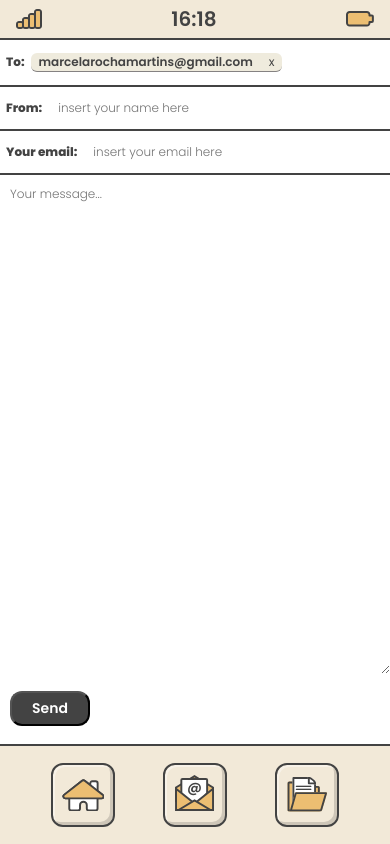
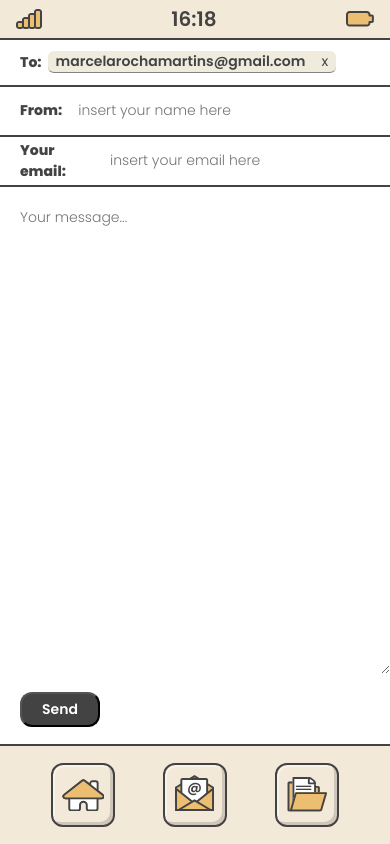
Before and after one commit to Marcela-Rocha-Martins/portfolio, a React (Create React App) app: page / in a window 390 px wide. Both pictures are taken after a click on the button 195 px from the left and 795 px from the top of the page. Built offline with nearby package versions, Linux system fonts and the light colour scheme; a web font is replaced by a local one.

Commit message:
fixing fontsize issues to mobile version

```diff
--- a/src/mobile/pages/styles/Contact-Mobile.css
+++ b/src/mobile/pages/styles/Contact-Mobile.css
@@ -13,7 +13,7 @@
   margin: 0;
   color: #434343;
   font-family: Poppins;
-  font-size: 12px;
+  font-size: 14px;
   font-style: normal;
   line-height: normal;
   display: flex;
@@ -22,7 +22,7 @@
   height: 50px;
   width: 100%;
   border-bottom: 2px solid #434343;
-  padding-left: 6px;
+  padding-left: 20px;
   padding-right: 6px;
   background: #fff;
 }
@@ -56,7 +56,7 @@
   border: none;
   color: #434343;
   font-family: Poppins;
-  font-size: 12px;
+  font-size: 14px;
   font-style: normal;
   font-weight: 300;
   line-height: normal;
@@ -73,7 +73,7 @@
 }
 
 .ContactContainerMessageMOB textarea {
-  padding: 10px;
+  padding: 20px;
   height: 100%;
   width: 100%;
 }
@@ -95,7 +95,7 @@
 
 .ContactContainerBottomGroupButtonMOB {
   height: 80px;
-  padding-left: 10px;
+  padding-left: 20px;
   display: flex;
   align-items: center;
 }
--- a/src/mobile/pages/styles/Who-Mobile.css
+++ b/src/mobile/pages/styles/Who-Mobile.css
@@ -164,7 +164,7 @@
 
 .WhoPageMob-Container-Review-Content-Top p {
   margin: 0;
-  font-size: 12px;
+  font-size: 14px;
   color: #4343438e;
   font-weight: 650;
 }
@@ -210,7 +210,7 @@
 }
 
 .WhoPageMob-Container-Review-Testimonials-TitleJob {
-  font-size: 10px;
+  font-size: 12px;
   color: #4343438e;
   font-weight: 500;
 }
@@ -221,7 +221,7 @@
 }
 
 .WhoPageMob-Container-Review-Testimonials-Recommendations {
-  font-size: 11px;
+  font-size: 12px;
   color: #434343;
   display: flex;
   flex-direction: column;
@@ -253,7 +253,7 @@
 
 .WhoPageMob-Container-Review-Testimonials-Bottom p {
   margin: 0;
-  font-size: 12px;
+  font-size: 14px;
   font-weight: 600;
   color: #4067b2;
 }
```
